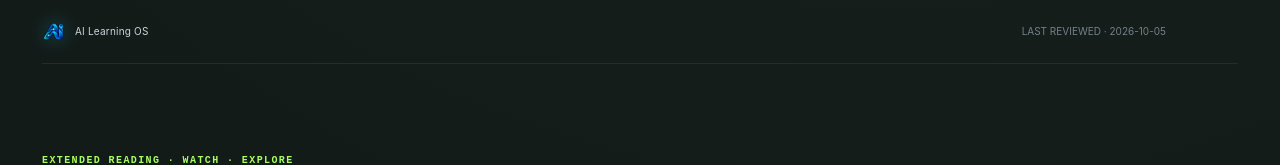
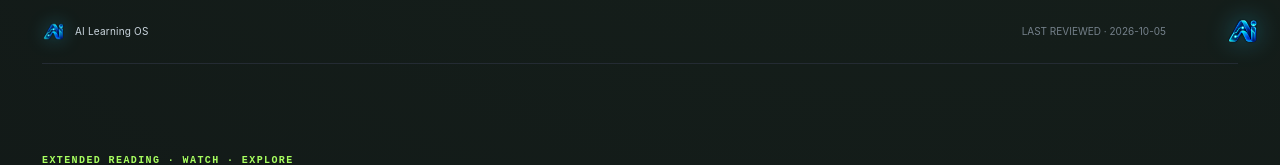
Before and after one commit to TempleHao/ai-learning-platform, a plain HTML site: page site/resources/index.html in a window 1280 px wide. Shown: the top 165 px of the page. Drawn offline with Linux system fonts and the light colour scheme.

Commit message:
feat: add global AI corner logo to utility page

```diff
--- a/site/resources/index.html
+++ b/site/resources/index.html
@@ -38,5 +38,6 @@
   <div id="resourceLibrary"></div>
 </main>
 <script src="../assets/resources.js"></script>
+<script src="/ai-learning-platform/assets/brand.js"></script>
 </body>
 </html>
```
